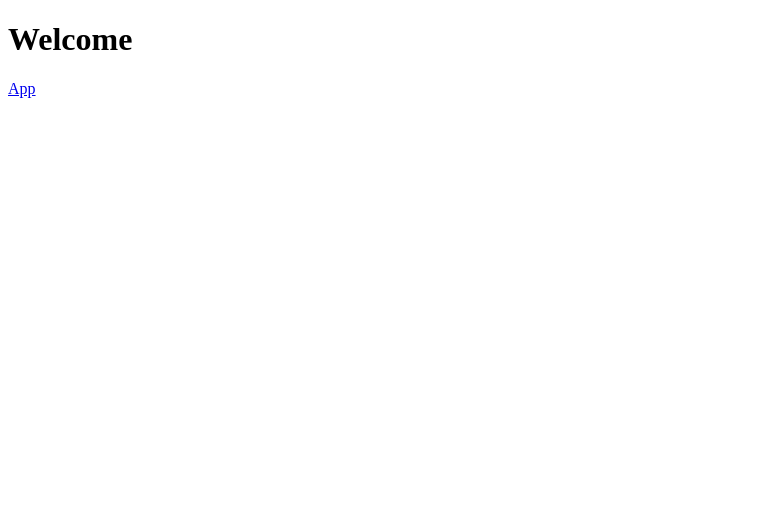
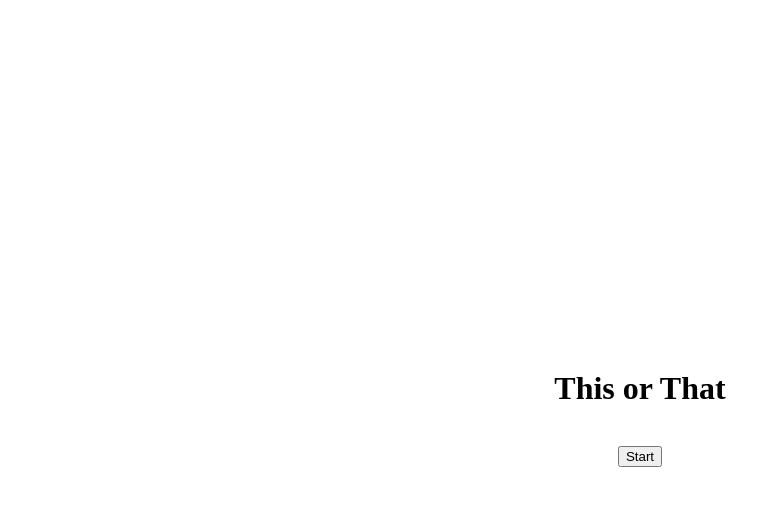
Before and after one commit to PatatoBit/thisorthat, a SvelteKit app: page / in a window 1280 px wide. Shown: the top 506 px of the page, without its empty margins (0-781 px from the left). Built offline with nearby package versions, Linux system fonts and the light colour scheme.

Commit message:
changed prompt and fixed meter at the middle

```diff
--- a/src/lib/dummy.json
+++ b/src/lib/dummy.json
@@ -27,5 +27,5 @@
 			]
 		}
 	],
-	"recommend_meter": 0
+	"recommend_meter": 50
 }
--- a/src/routes/+page.svelte
+++ b/src/routes/+page.svelte
@@ -1,3 +1,23 @@
-<h1>Welcome</h1>
+<div class="center">
+	<h1>This or <span class="fancy">That</span></h1>
 
-<a href="/app">App</a>
+	<br />
+
+	<a href="/app">
+		<button> Start </button>
+	</a>
+</div>
+
+<style lang="scss">
+	.center {
+		display: flex;
+		flex-direction: column;
+		justify-content: center;
+		align-items: center;
+
+		min-height: 100vh;
+		width: 100%;
+		max-width: 60rem;
+		margin-inline: auto;
+	}
+</style>
--- a/src/routes/api/compare/+server.ts
+++ b/src/routes/api/compare/+server.ts
@@ -11,7 +11,7 @@ You shall read and analyze images to output JSON.
 
 A product object in a products array each having
 
-name, price, discounted_price (price after promotion), quantity, quantity_unit, brief_explanation (explanation of who should buy this), pros, cons
+name, price (price before promotion / sale / discount), discounted_price (price after promotion / sale / discount), quantity, quantity_unit, brief_explanation (explanation of who should buy this), pros, cons
 
 The pros and cons you can analyze and think for yourself
 
@@ -54,10 +54,13 @@ export const POST: RequestHandler = async ({ request }) => {
 		}
 	}));
 
+	const custom1 = params.params.custom1;
+	const custom2 = params.params.custom2;
+
 	const openai = new OpenAI({ apiKey: OPENAI_KEY });
 
 	const response = await openai.chat.completions.create({
-		model: 'gpt-4o-mini',
+		model: 'gpt-4o',
 		messages: [
 			{
 				role: 'system',
@@ -68,7 +71,7 @@ export const POST: RequestHandler = async ({ request }) => {
 				content: [
 					{
 						type: 'text',
-						text: 'These are are the images of the first product.'
+						text: `These are are the images of the first product.${custom1 ?? 'The description that apply to only this product is ' + custom1}`
 					},
 					...firstImages
 				]
@@ -78,7 +81,7 @@ export const POST: RequestHandler = async ({ request }) => {
 				content: [
 					{
 						type: 'text',
-						text: 'These are are the images of the second product.'
+						text: `These are are the images of the first product.${custom2 ?? 'The description that apply to only this product is ' + custom2}`
 					},
 					...secondImages
 				]
--- a/src/styles/globals.scss
+++ b/src/styles/globals.scss
@@ -25,6 +25,10 @@ textarea {
 	background-color: rgb(228, 228, 228);
 }
 
+.fancy {
+	font-family: 'Playfair Display', sans-serif;
+}
+
 .container {
 	display: flex;
 	flex-direction: column;
```
Also changed, not shown: src/components/Meter.svelte (+5 -3 lines), src/routes/app/+page.svelte (+25 -17 lines).
